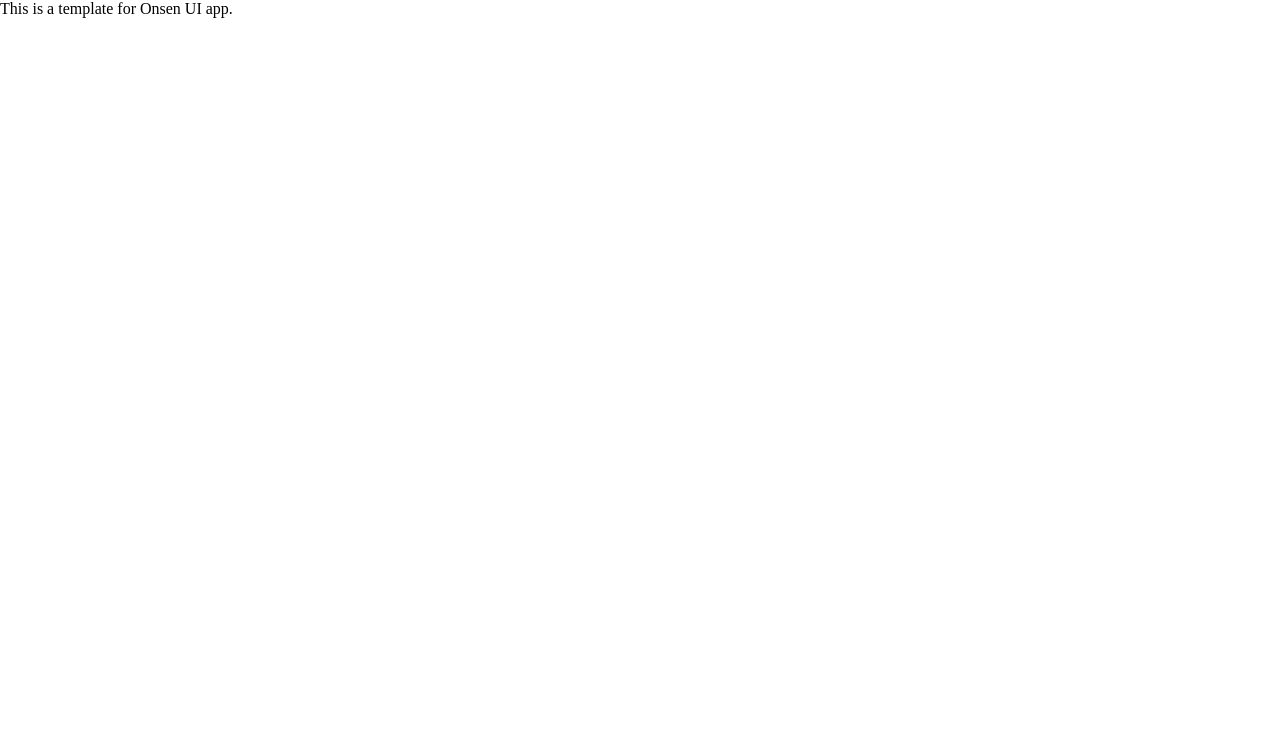
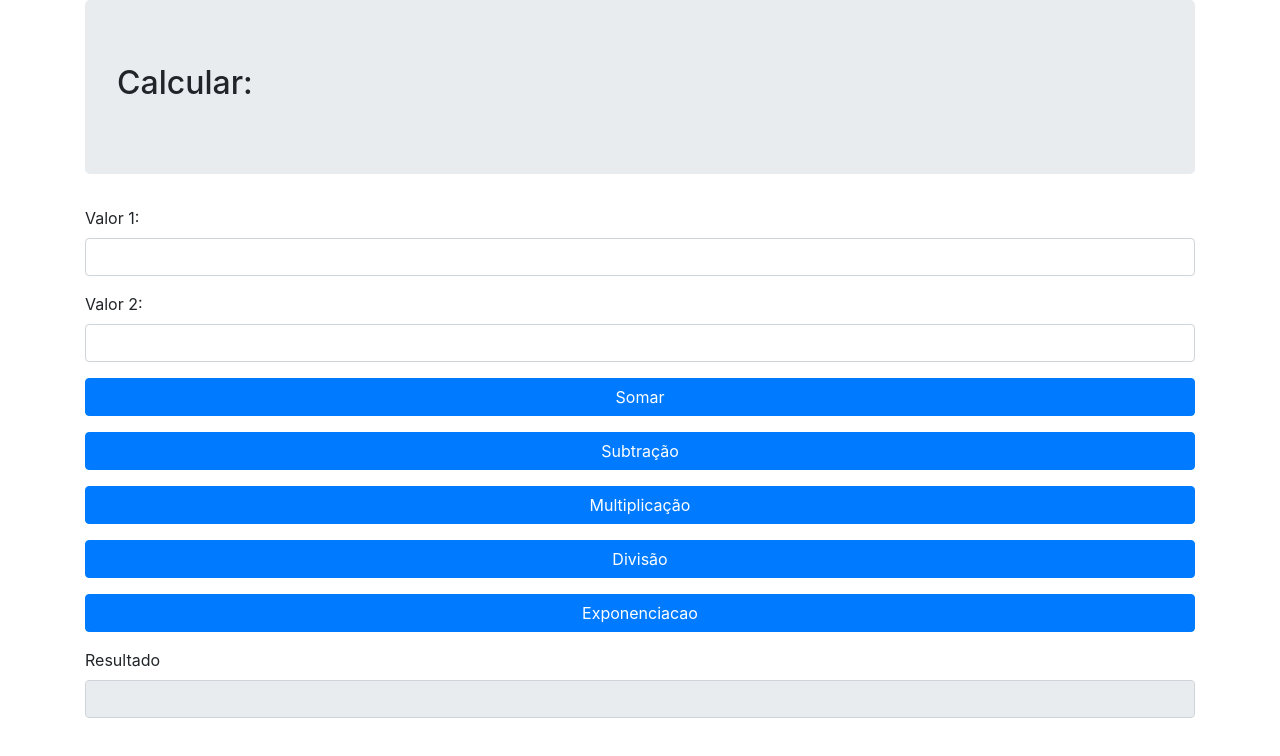
Before and after one commit to Chow0828/Calculadora, a website: page www/index.html in a window 1280 px wide. Drawn offline with nearby package versions, Linux system fonts and the light colour scheme.

Commit message:
Update index.html

```diff
--- a/www/index.html
+++ b/www/index.html
@@ -4,26 +4,97 @@
   <meta charset="utf-8">
   <meta name="viewport" content="width=device-width, initial-scale=1, maximum-scale=1, user-scalable=no, viewport-fit=cover">
   <meta http-equiv="Content-Security-Policy" content="default-src * data: gap: https://ssl.gstatic.com; style-src * 'unsafe-inline'; script-src * 'unsafe-inline' 'unsafe-eval'">
+   <!-- Bootstrap -->
+  <link rel="stylesheet" href="https://stackpath.bootstrapcdn.com/bootstrap/4.5.2/css/bootstrap.min.css" integrity="sha384-JcKb8q3iqJ61gNV9KGb8thSsNjpSL0n8PARn9HuZOnIxN0hoP+VmmDGMN5t9UJ0Z" crossorigin="anonymous">
+  <!-- Jquery -->
+    <script src="https://ajax.googleapis.com/ajax/libs/jquery/3.5.1/jquery.min.js"></script>
+	  <script src="https://cdnjs.cloudflare.com/ajax/libs/jquery.mask/1.14.15/jquery.mask.min.js"></script>
+<!-- SCRIPT -->
   <script src="components/loader.js"></script>
-  <script src="lib/onsenui/js/onsenui.min.js"></script>
-
+  <script src="components/funcional.js"></script>
+<!-- CSS -->
   <link rel="stylesheet" href="components/loader.css">
-  <link rel="stylesheet" href="lib/onsenui/css/onsenui.css">
-  <link rel="stylesheet" href="lib/onsenui/css/onsen-css-components.css">
   <link rel="stylesheet" href="css/style.css">
 
-  <script>
-    ons.ready(function() {
-      console.log("Onsen UI is ready!");
-    });
-
-    if (ons.platform.isIPhoneX()) {
-      document.documentElement.setAttribute('onsflag-iphonex-portrait', '');
-      document.documentElement.setAttribute('onsflag-iphonex-landscape', '');
-    }
-  </script>
 </head>
 <body>
-  This is a template for Onsen UI app.
+  <div class="container">
+    <div class="row">
+      <div class="col-12">
+        <div class="jumbotron">
+            <h2>Calcular:</h2>
+        </div>
+      </div>
+    </div>
+    <div class="row">
+	    <div class="col-12">
+        <div class="form-group">
+          <label for="">Valor 1:</label>
+          <input type="number" class="form-control" id="valor1">
+        </div>
+      </div>
+    </div>
+    <div class="row">
+	    <div class="col-12">
+        <div class="form-group">
+          <label for="">Valor 2:</label>
+          <input type="number" class="form-control" id="valor2">
+        </div>
+      </div>
+    </div>
+     <div class="row">
+	    <div class="col-12">
+        <div class="form-group">
+          <button class="btn btn-primary btn-block" id="somar">Somar</button>
+        </div>
+      </div>
+    </div>
+    <div class="row">
+	    <div class="col-12">
+        <div class="form-group">
+          <button class="btn btn-primary btn-block" id="subtracao">Subtração</button>
+        </div>
+      </div>
+    </div>
+    <div class="row">
+	    <div class="col-12">
+        <div class="form-group">
+          <button class="btn btn-primary btn-block" id="multiplicacao">Multiplicação</button>
+        </div>
+      </div>
+    </div>
+    <div class="row">
+	    <div class="col-12">
+        <div class="form-group">
+          <button class="btn btn-primary btn-block" id="divisao">Divisão</button>
+        </div>
+      </div>
+    </div>
+     <div class="row">
+	    <div class="col-12">
+        <div class="form-group">
+          <button class="btn btn-primary btn-block" id="exponenciacao">Exponenciacao</button>
+        </div>
+      </div>
+    </div>
+    <div class="row">
+	    <div class="col-12">
+        <div class="form-group">
+          <label for="">Resultado</label>
+          <input type="text" class="form-control" readonly id="resultado">
+        </div>
+      </div>
+    </div>
+
+
+
+  </div>
+
+
+
+   <!-- Bootstrap -->
+<script src="https://code.jquery.com/jquery-3.5.1.slim.min.js" integrity="sha384-DfXdz2htPH0lsSSs5nCTpuj/zy4C+OGpamoFVy38MVBnE+IbbVYUew+OrCXaRkfj" crossorigin="anonymous"></script>
+<script src="https://cdn.jsdelivr.net/npm/popper.js@1.16.1/dist/umd/popper.min.js" integrity="sha384-9/reFTGAW83EW2RDu2S0VKaIzap3H66lZH81PoYlFhbGU+6BZp6G7niu735Sk7lN" crossorigin="anonymous"></script>
+<script src="https://stackpath.bootstrapcdn.com/bootstrap/4.5.2/js/bootstrap.min.js" integrity="sha384-B4gt1jrGC7Jh4AgTPSdUtOBvfO8shuf57BaghqFfPlYxofvL8/KUEfYiJOMMV+rV" crossorigin="anonymous"></script>
 </body>
 </html>
```
